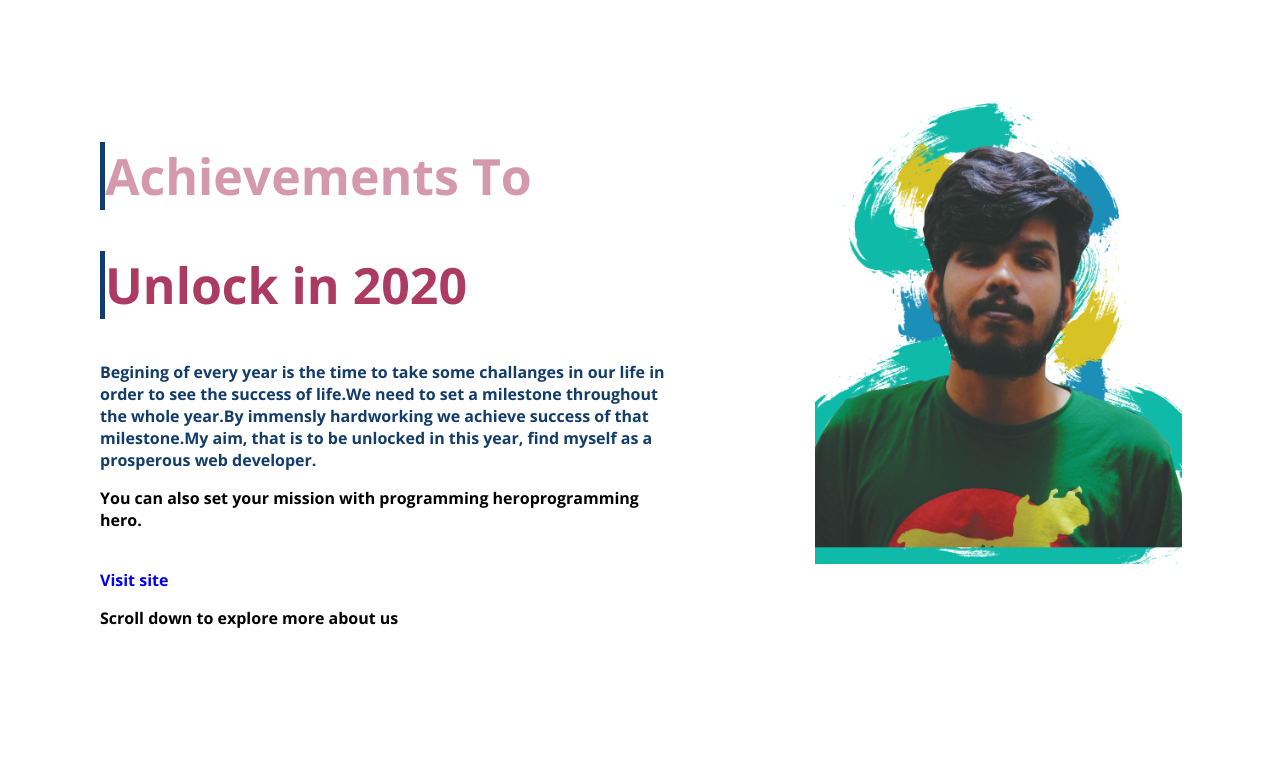
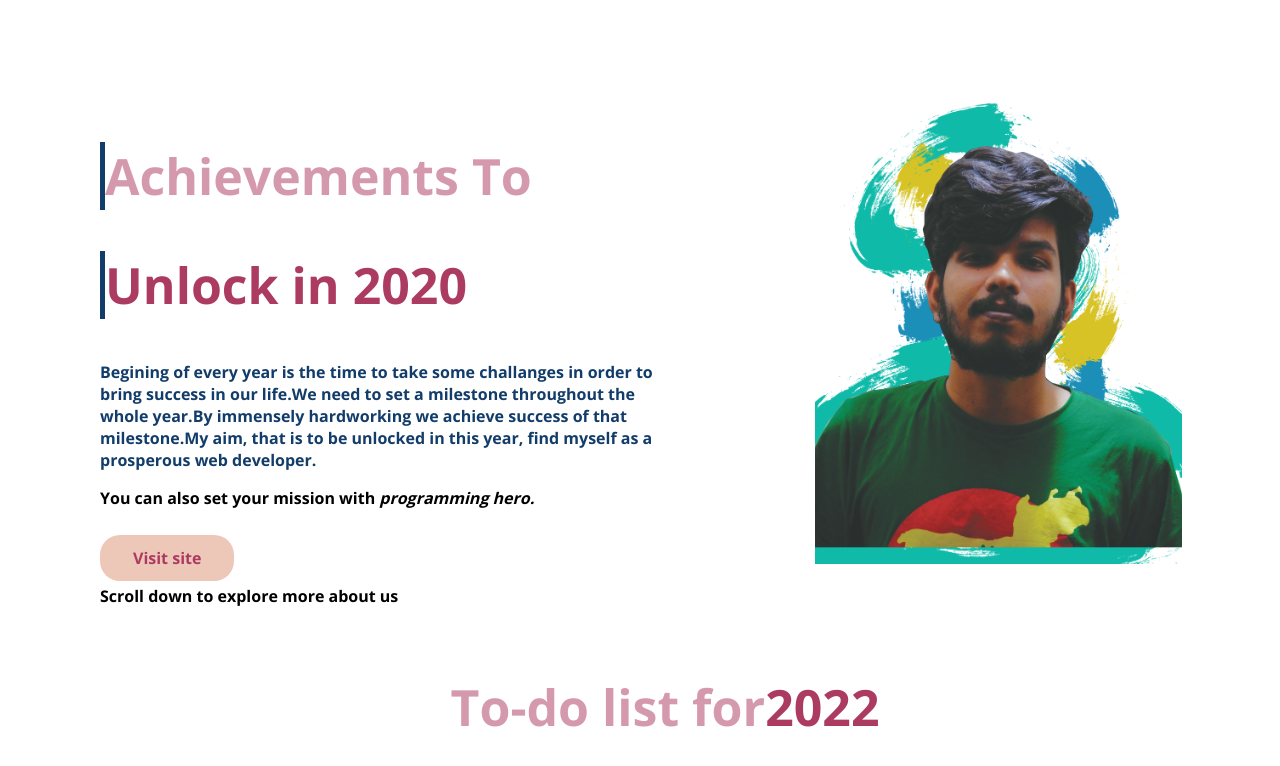
Before and after one commit to Mehedihasan17/mission-2022-assignment, a plain HTML site: page index.html in a window 1280 px wide. Drawn offline with nearby package versions, Linux system fonts and the light colour scheme.

Commit message:
first section

```diff
--- a/index.html
+++ b/index.html
@@ -19,12 +19,13 @@
             <h1> <span class="faded">Achievements To</span></h1>
             <h1> <span class="deep">Unlock in 2020</span></h1>
             <p class="blue">
-                Begining of every year is the time to take some challanges in our life in order to see the success
-                of life.We need to set a milestone throughout the whole year.By immensly hardworking we achieve success
+                Begining of every year is the time to take some challanges in order to bring success in
+                our life.We need to set a milestone throughout the whole year.By immensely hardworking we achieve
+                success
                 of
                 that milestone.My aim, that is to be unlocked in this year, find myself as a prosperous web developer.
             </p>
-            <p>You can also set your mission with <strong>programming hero</strong>programming hero.</p> <br>
+            <p>You can also set your mission with <i>programming hero.</i></p> <br>
             <a class="linked-button" href="web.programming-hero.com" target="_blank"> Visit site</a>
             <p>Scroll down to explore more about us</p>
 
@@ -34,6 +35,15 @@
         </div>
 
     </section>
+    <section class="missions">
+        <h1> <span class="faded"> To-do list for</span><span class="deep">2022</span></h1>
+        <div>
+            <div></div>
+            <div></div>
+            <div></div>
+        </div>
+
+    </section>
 </body>
 
 </html>
--- a/style.css
+++ b/style.css
@@ -28,10 +28,19 @@ body{
     color:#123C69;
 }
 .linked-button{
-    text-decoration: none;
-    background-image: linear-gradient(#EDC7B7);
+    color:#AC3B61;
+    text-decoration:none;
+    background-color: #EDC7B7;
+    padding:12px 33px;
+    font-weight:700;
+    border-radius:20px;
 }
 .introduction-solutions{
     display:flex;
 
 }
+.missions h1{
+    font-size:50px;
+    text-align:center;
+    margin-top:50px;
+}
```
